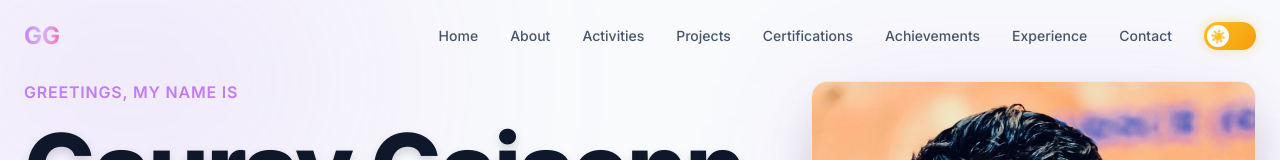
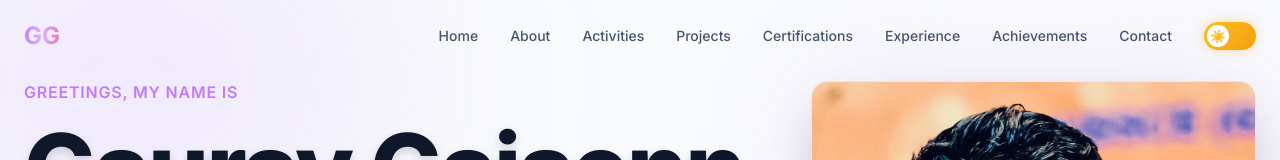
Before and after one commit to ggaisenn/ggportfolio, a React (Vite) app: page / in a window 1280 px wide. Shown: the top 160 px of the page. Built offline with nearby package versions, Linux system fonts and the light colour scheme.

Commit message:
chore(Navigation): Update Navigation Sequence

```diff
--- a/src/App.jsx
+++ b/src/App.jsx
@@ -43,8 +43,8 @@ function AppContent() {
             <Activities />
             <Projects />
             <Certifications/>
+            <Experience />
             <Achievements />
-            <Experience />
             <Contact />
           </div>
         </main>
--- a/src/components/Navbar.jsx
+++ b/src/components/Navbar.jsx
@@ -21,8 +21,8 @@ const Navbar = () => {
     { name: 'Activities', href: '#activities' },
     { name: 'Projects', href: '#projects' },
     { name: 'Certifications', href: '#certifications'},
+    { name: 'Experience', href: '#experience' },
     { name: 'Achievements', href: '#achievements' },
-    { name: 'Experience', href: '#experience' },
     { name: 'Contact', href: '#contact' },
   ];
 
```
